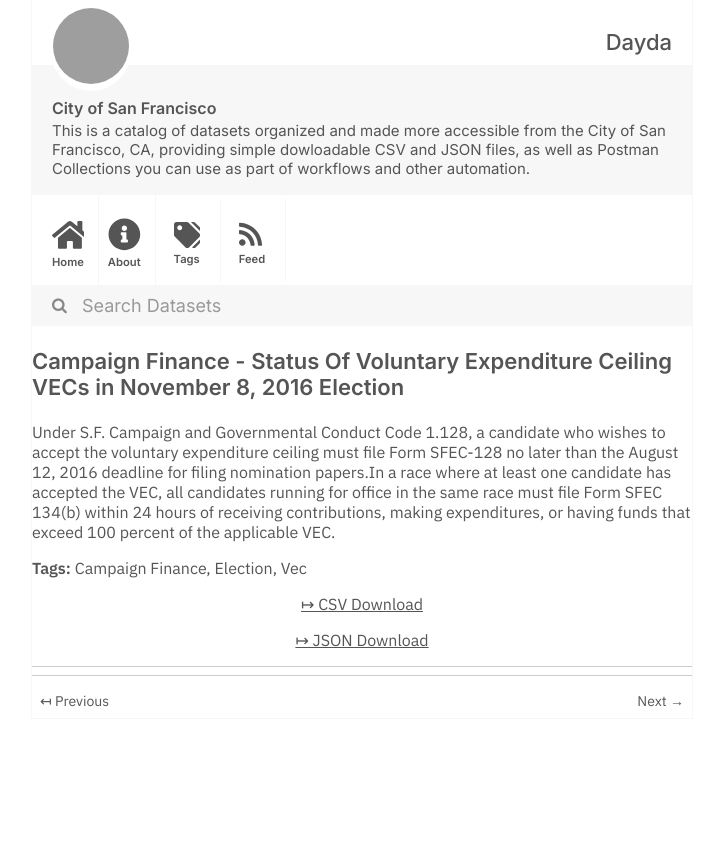
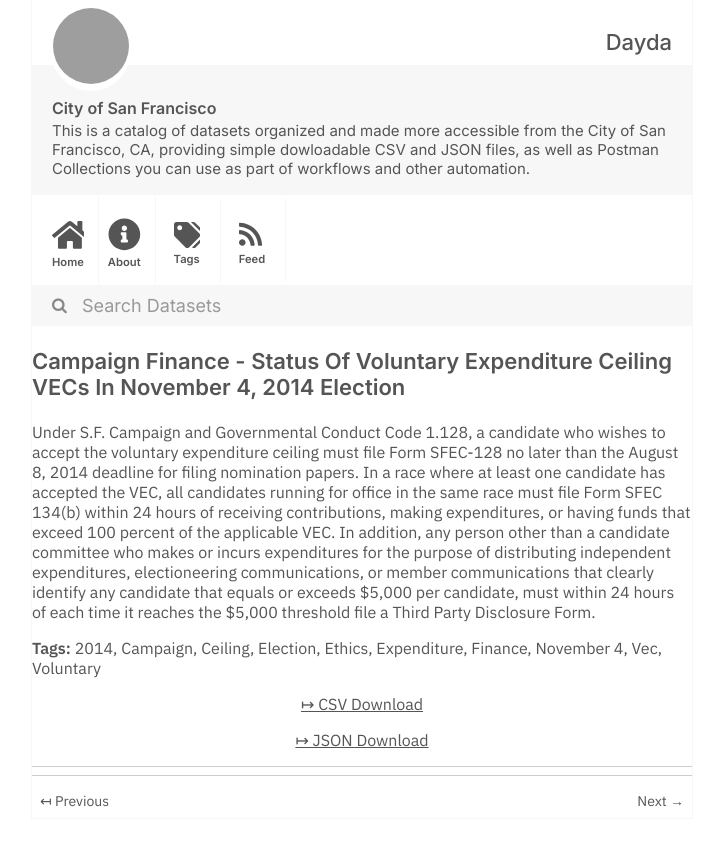
Before and after one commit to dayda-entities/city-of-san-francisco, a Jekyll site: the page built from _posts/2020-11-10-campaign-finance-status-of-vol.md, in a window 1280 px wide, cut to the strip 0-846 px from the top of the page. Shown: the whole strip, without its empty margins (278-1001 px from the left). Built offline with Jekyll 4.4.1, drawn with Linux system fonts in a browser that asks for light colours; grey boxes are pictures that could not be loaded.

```diff
--- a/_posts/2020-11-10-campaign-finance-status-of-vol.md
+++ b/_posts/2020-11-10-campaign-finance-status-of-vol.md
@@ -1,20 +1,27 @@
 ---
 title: >-
-  Campaign Finance - Status Of Voluntary Expenditure Ceiling VECs in November 8,
-  2016 Election
-created: '2020-11-10T16:56:10.304056'
-modified: '2020-11-10T16:56:10.304068'
+  Campaign Finance - Status Of Voluntary Expenditure Ceiling VECs In November 4,
+  2014 Election
+created: '2020-11-10T16:56:10.038153'
+modified: '2020-11-10T16:56:10.038164'
 state: active
 type: dataset
 tags:
-  - Campaign Finance
+  - '2014'
+  - Campaign
+  - Ceiling
   - Election
+  - Ethics
+  - Expenditure
+  - Finance
+  - November 4
   - Vec
+  - Voluntary
 groups:
   - Local Government
-csv_url: 'https://data.sfgov.org/api/views/4va5-ssaq/rows.csv?accessType=DOWNLOAD'
-json_url: 'https://data.sfgov.org/api/views/4va5-ssaq/rows.json?accessType=DOWNLOAD'
+csv_url: 'https://data.sfgov.org/api/views/4qsp-ix5t/rows.csv?accessType=DOWNLOAD'
+json_url: 'https://data.sfgov.org/api/views/4qsp-ix5t/rows.json?accessType=DOWNLOAD'
 layout: post
 
 ---
-Under S.F. Campaign and Governmental Conduct Code 1.128, a candidate who wishes to accept the voluntary expenditure ceiling must file Form SFEC-128 no later than the August 12, 2016 deadline for filing nomination papers.In a race where at least one candidate has accepted the VEC, all candidates running for office in the same race must file Form SFEC 134(b) within 24 hours of receiving contributions, making expenditures, or having funds that exceed 100 percent of the applicable VEC.
+Under S.F. Campaign and Governmental Conduct Code 1.128, a candidate who wishes to accept the voluntary expenditure ceiling must file Form SFEC-128 no later than the August 8, 2014 deadline for filing nomination papers. In a race where at least one candidate has accepted the VEC, all candidates running for office in the same race must file Form SFEC 134(b) within 24 hours of receiving contributions, making expenditures, or having funds that exceed 100 percent of the applicable VEC. In addition, any person other than a candidate committee who makes or incurs expenditures for the purpose of distributing independent expenditures, electioneering communications, or member communications that clearly identify any candidate that equals or exceeds $5,000 per candidate, must within 24 hours of each time it reaches the $5,000 threshold file a Third Party Disclosure Form.
```
